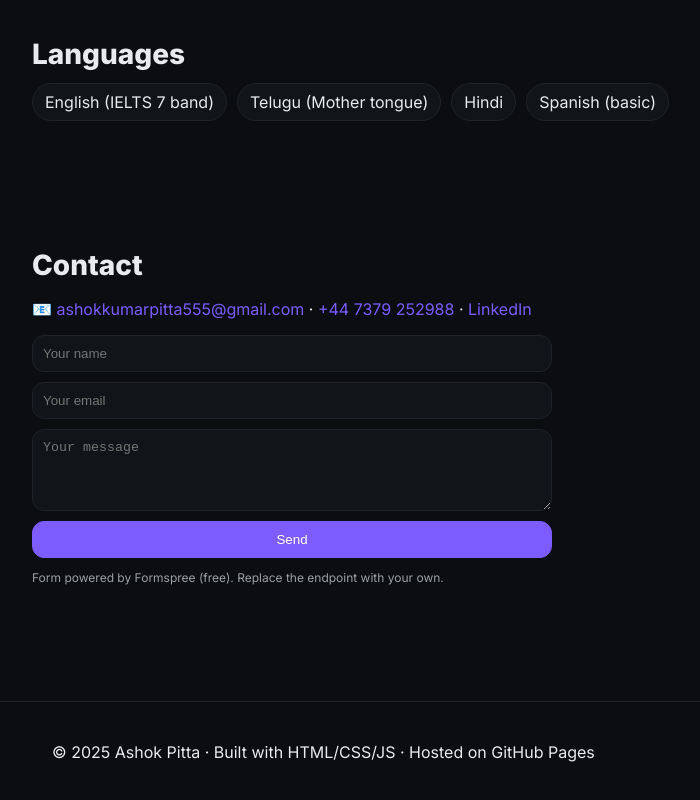
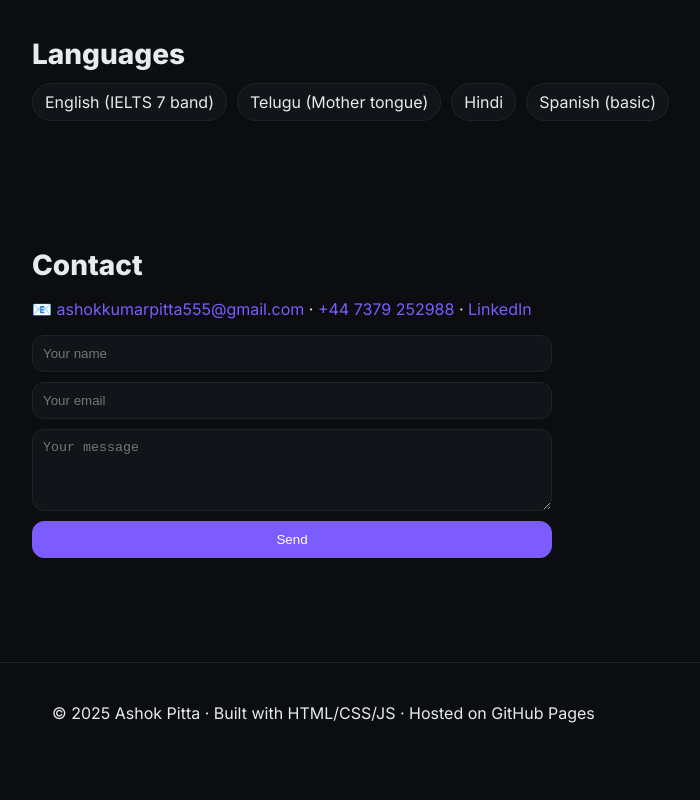
Before and after one commit to ash55518/ash55518.github.io, a plain HTML site: page index.html in a window 1280 px wide. Shown: the part 3209-4009 px from the top of the page, without its empty margins (96-796 px from the left). After the commit the page ends 3972 px from the top, so only its background shows below. Drawn offline with Linux system fonts and the light colour scheme.

Commit message:
Update index.html

```diff
--- a/index.html
+++ b/index.html
@@ -171,7 +171,6 @@
         <textarea name="message" placeholder="Your message" rows="4" required></textarea>
         <button class="btn primary" type="submit">Send</button>
       </form>
-      <p class="muted small">Form powered by Formspree (free). Replace the endpoint with your own.</p>
     </section>
   </main>
 
```
